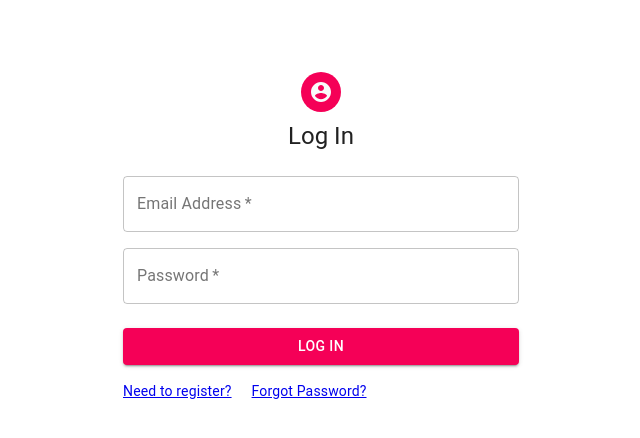
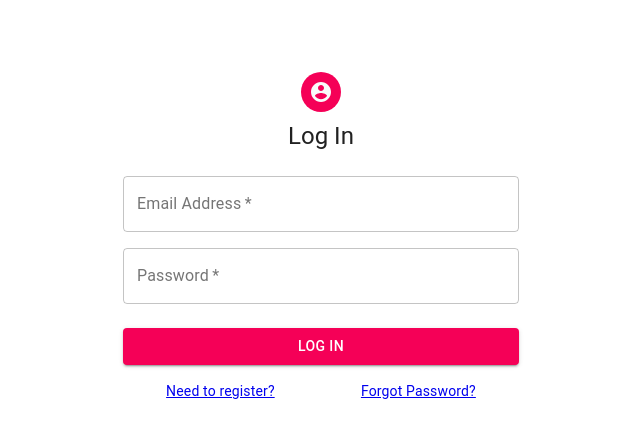
Before and after one commit to DevDesk-Queu/Front-End, a React (Create React App) app in the folder devdesk/: page /login in a window 1280 px wide. Shown: the top 438 px of the page, without its empty margins (319-959 px from the left). Built offline with nearby package versions, Linux system fonts and the light colour scheme.

Commit message:
fixed my positions for the links

```diff
--- a/devdesk/src/views/Login.js
+++ b/devdesk/src/views/Login.js
@@ -104,11 +104,9 @@ const Login = props => {
           >
             Log In
           </Button>
-          <div classname={classes.links}>
+          <div className={classes.links}>
             <Link to='/register'>Need to register?</Link>
-            <Link to='/reset' style={{ 'margin-left': '20px' }}>
-              Forgot Password?
-            </Link>
+            <Link to='/reset'>Forgot Password?</Link>
           </div>
         </form>
       </div>
```
